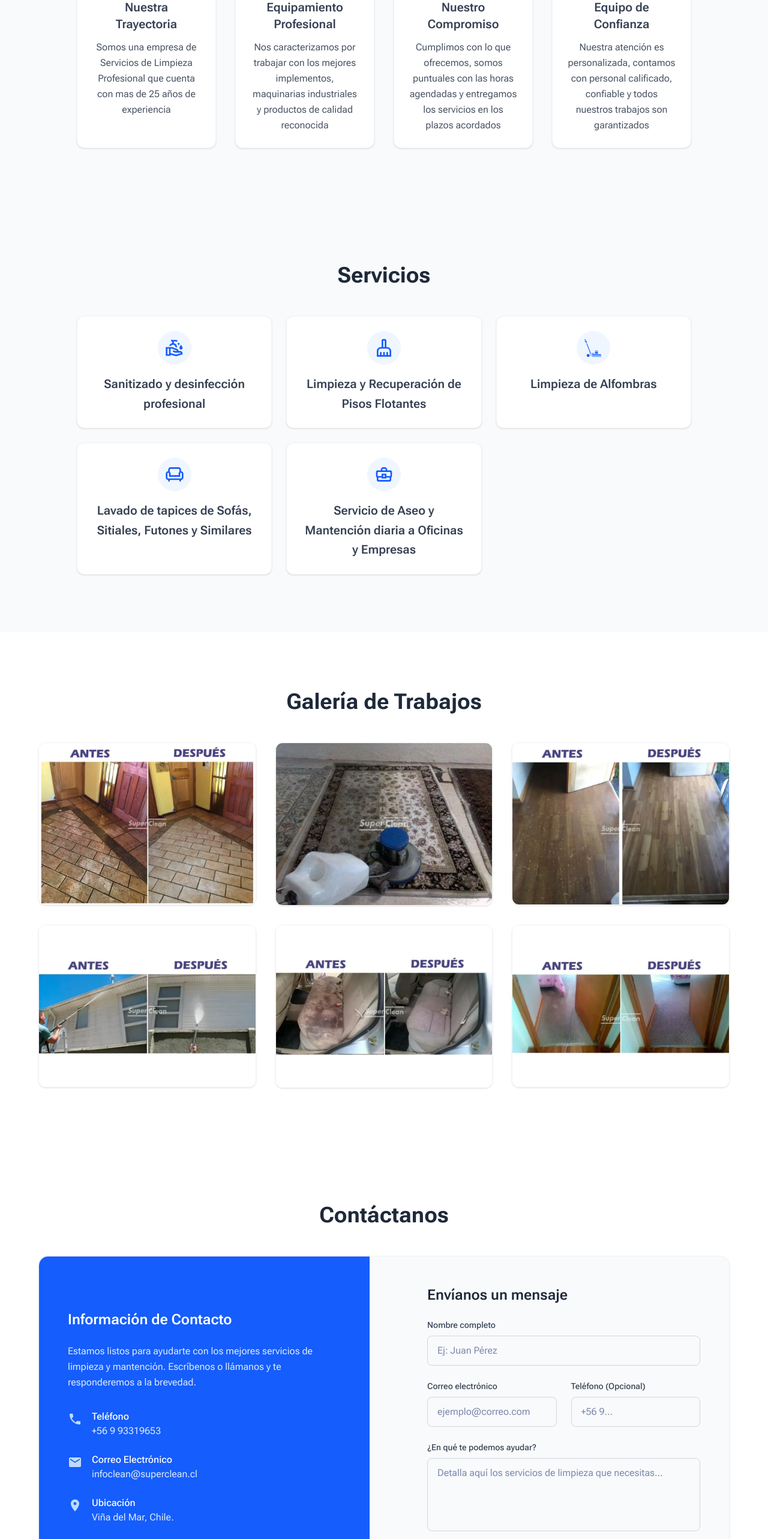
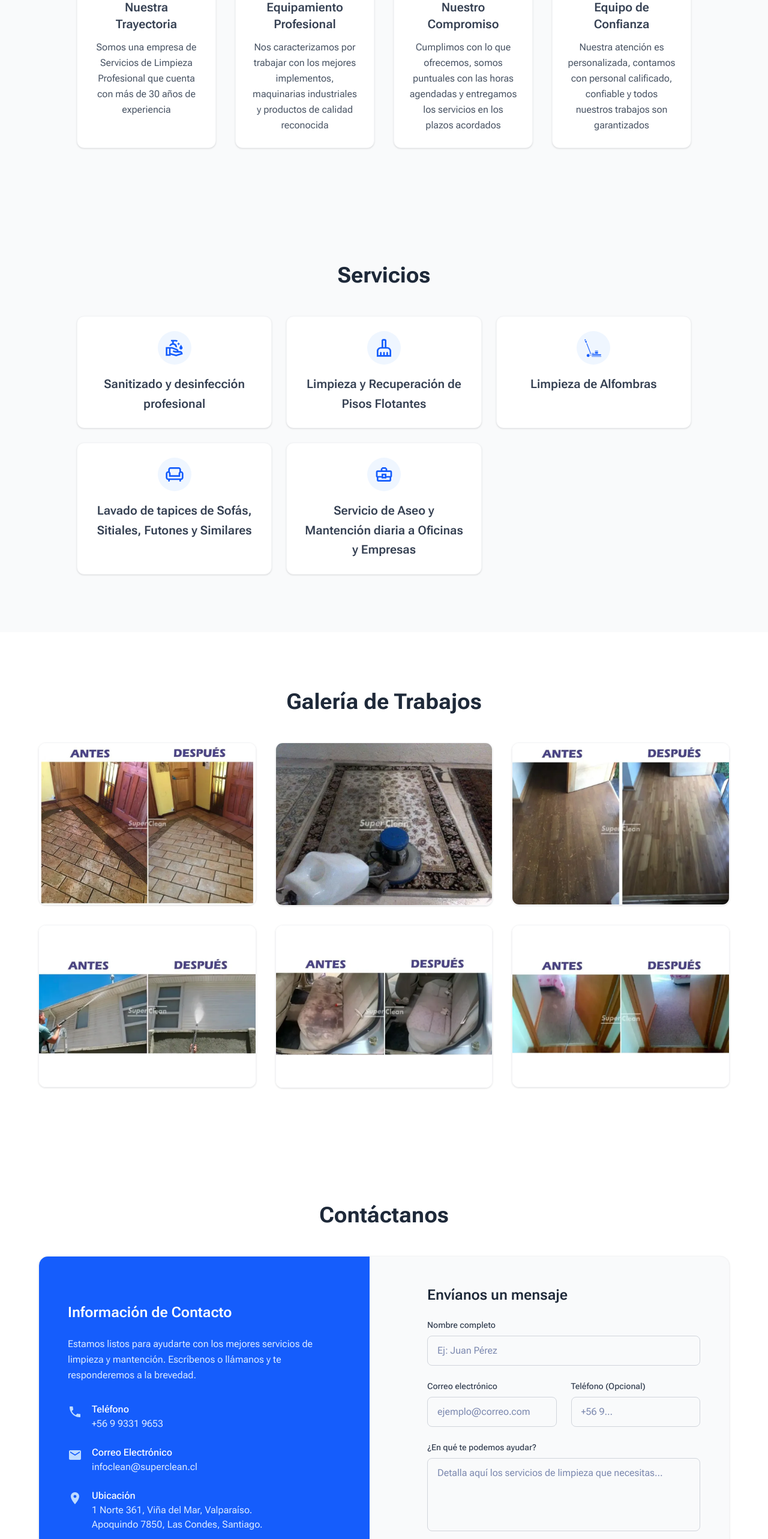
Before and after one commit to sebacruz1/superclean, a Next.js app: page / in a window 1280 px wide. Shown: the part 947-3513 px from the top of the page at 60% size. Built offline with nearby package versions, Linux system fonts and the light colour scheme; no server answers.

Commit message:
Arreglos varios

```diff
--- a/app/layout.tsx
+++ b/app/layout.tsx
@@ -59,7 +59,7 @@ export default function RootLayout({
   children: React.ReactNode;
 }>) {
   return (
-    <html lang="es" className={robotoFlex.variable}>
+    <html lang="es" className={`${robotoFlex.variable} scroll-smooth`}>
       <body className="min-h-full flex flex-col font-sans">{children}</body>
     </html>
   );
--- a/app/page.tsx
+++ b/app/page.tsx
@@ -11,6 +11,7 @@ import path from "path";
 import { Services } from "@/components/Services";
 import Contact from "@/components/Contact";
 import ServerReviews from "@/components/ServerReviews";
+import { Footer } from "@/components/Footer";
 
 const slideAltByFileName: Record<string, string> = {
   "limpieza-profesional":
@@ -110,7 +111,16 @@ export default function Home() {
     serviceType: "Servicios de limpieza profesional",
   };
 
-  const fotos = readWebpImages("images/slides", getSlideAlt);
+  const fotos = readWebpImages("images/slides", getSlideAlt).map((foto) => {
+    const mobilePath = foto.src.replace(
+      "/images/slides/",
+      "/images/banner-movil/",
+    );
+    const mobileExists = fs.existsSync(
+      path.join(process.cwd(), "public", mobilePath),
+    );
+    return { ...foto, mobileSrc: mobileExists ? mobilePath : foto.src };
+  });
   const trabajos = readWebpImages("images/before_after", getTrabajoAlt);
   const trabajosVerticales = trabajos.filter(
     (t) => !trabajosHorizontalesFileNames.has(path.basename(t.src)),
@@ -135,6 +145,7 @@ export default function Home() {
       />
       <ServerReviews />
       <Contact />
+      <Footer />
     </main>
   );
 }
--- a/components/About.tsx
+++ b/components/About.tsx
@@ -7,7 +7,13 @@ export const About = () => {
         </h2>
 
         <div className="grid grid-cols-1 md:grid-cols-4 gap-8">
-          <div className="p-6 bg-white rounded-xl shadow-sm border border-gray-100 text-center"> <h3 className="text-xl font-semibold mb-3 text-gray-700"> Nuestra <br /> Trayectoria </h3> <p className="text-gray-600 leading-relaxed"> Somos una empresa de Servicios de Limpieza Profesional que cuenta con mas de 25 años de experiencia
+          <div className="p-6 bg-white rounded-xl shadow-sm border border-gray-100 text-center">
+            <h3 className="text-xl font-semibold mb-3 text-gray-700">
+              Nuestra <br /> Trayectoria
+            </h3>
+            <p className="text-gray-600 leading-relaxed">
+              Somos una empresa de Servicios de Limpieza Profesional que cuenta
+              con más de 30 años de experiencia
             </p>
           </div>
 
--- a/components/Contact.tsx
+++ b/components/Contact.tsx
@@ -10,6 +10,7 @@ import {
   MdSend,
 } from "react-icons/md";
 import { ToastContainer, toast } from "react-toastify";
+import { contactInfo } from "@/lib/contact";
 
 export default function Contact() {
   const [formData, setFormData] = useState({
@@ -83,30 +84,35 @@ export default function Contact() {
                 <MdPhone className="w-6 h-6 text-blue-200 mt-1" />
                 <div>
                   <h4 className="font-medium">Teléfono</h4>
-                  <p className="text-blue-100">+56 9 93319653</p>
+                  <p className="text-blue-100">{contactInfo.phone}</p>
                 </div>
               </div>
               <div className="flex items-start gap-4">
                 <MdEmail className="w-6 h-6 text-blue-200 mt-1" />
                 <div>
                   <h4 className="font-medium">Correo Electrónico</h4>
-                  <p className="text-blue-100">infoclean@superclean.cl</p>
+                  <p className="text-blue-100">{contactInfo.email}</p>
                 </div>
               </div>
               <div className="flex items-start gap-4">
                 <MdLocationOn className="w-6 h-6 text-blue-200 mt-1" />
                 <div>
                   <h4 className="font-medium">Ubicación</h4>
-                  <p className="text-blue-100">Viña del Mar, Chile.</p>
+                  <p className="text-blue-100">
+                    {contactInfo.addresses.map((address) => (
+                      <span key={address}>
+                        {address}
+                        <br />
+                      </span>
+                    ))}
+                  </p>
                 </div>
               </div>
               <div className="flex items-start gap-4">
                 <MdAccessTime className="w-6 h-6 text-blue-200 mt-1" />
                 <div>
                   <h4 className="font-medium">Horario de Atención</h4>
-                  <p className="text-blue-100">
-                    Lunes a Viernes: 08:00 - 18:00
-                  </p>
+                  <p className="text-blue-100">{contactInfo.hours}</p>
                 </div>
               </div>
             </div>
--- a/next.config.ts
+++ b/next.config.ts
@@ -1,6 +1,7 @@
 import type { NextConfig } from "next";
 
 const nextConfig: NextConfig = {
+  allowedDevOrigins: ["192.168.100.201", "192.168.100.0/24"],
   images: {
     qualities: [75, 90],
     remotePatterns: [
--- a/package.json
+++ b/package.json
@@ -27,8 +27,5 @@
     "eslint-config-next": "16.2.2",
     "tailwindcss": "^4",
     "typescript": "^5"
-  },
-  "allowScripts": {
-    "unrs-resolver@1.11.1": true
   }
 }
```
